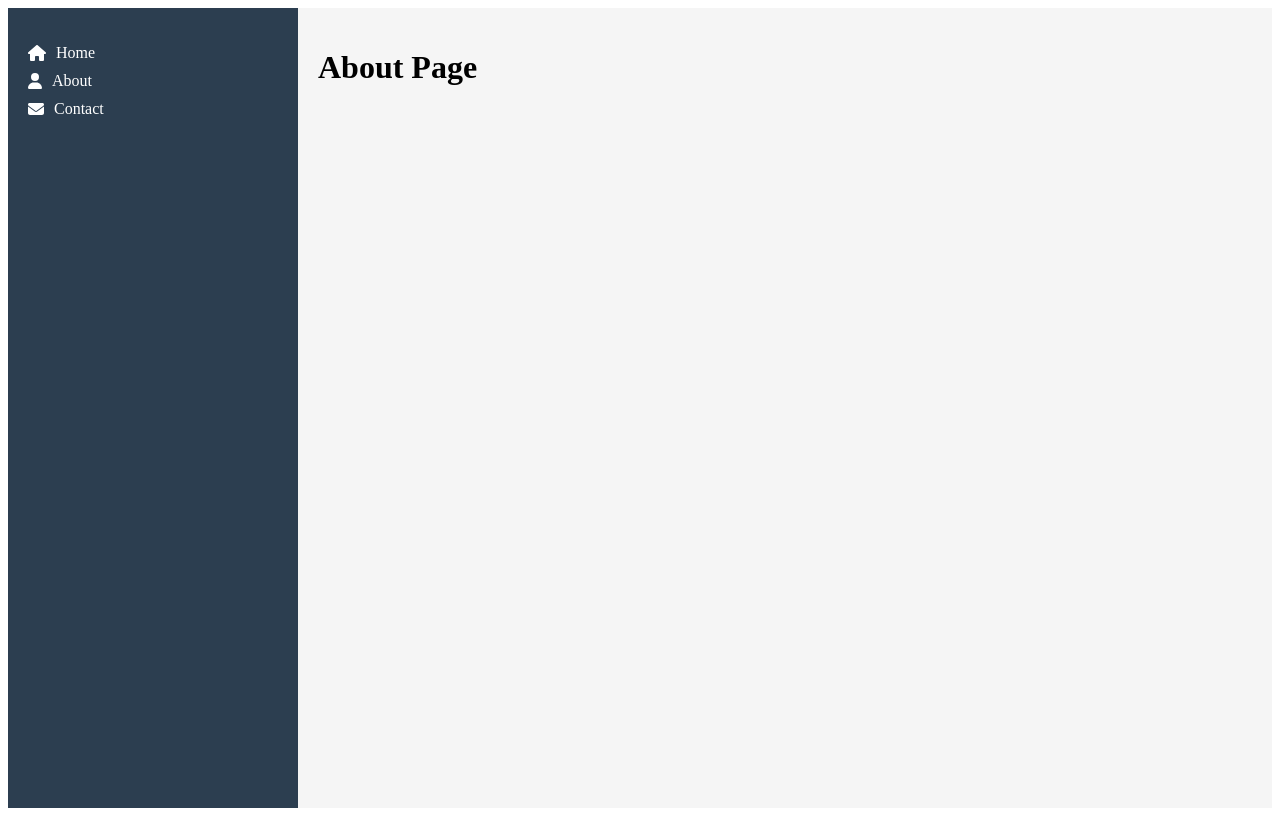
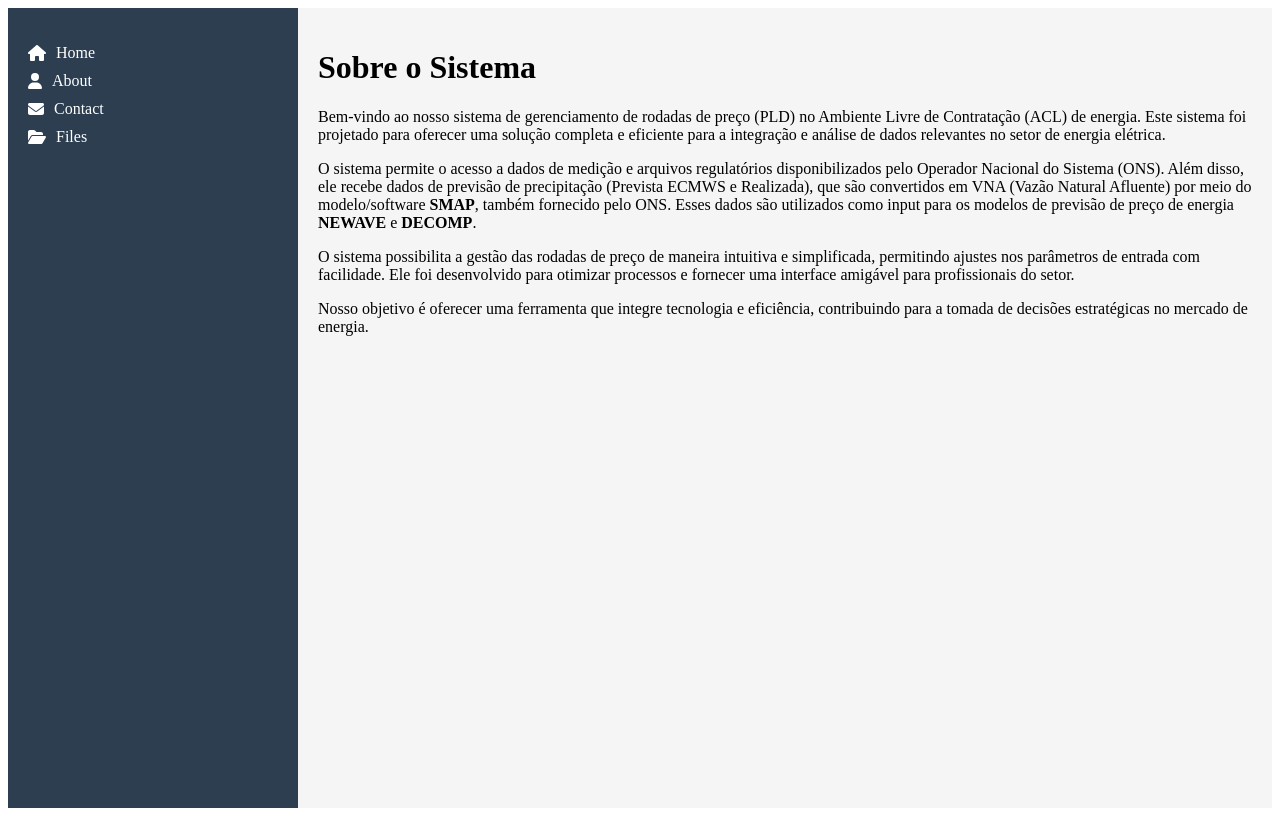
Before and after one commit to alexandrebfreitas/herculesenergy, a Vue app in the folder frontend/app/: page /about in a window 1280 px wide. Built offline with nearby package versions, Linux system fonts and the light colour scheme.

Commit message:
Adicionado texto descritivo do projeto

```diff
--- a/frontend/app/src/components/Sidebar.vue
+++ b/frontend/app/src/components/Sidebar.vue
@@ -18,6 +18,12 @@
           <router-link to="/contact">
             <font-awesome-icon :icon="['fas', 'envelope']" />
             Contact
+          </router-link>
+        </li>
+        <li>
+          <router-link to="/file-mapping">
+            <font-awesome-icon :icon="['fas', 'folder-open']" />
+            Files
           </router-link>
         </li>
       </ul>
--- a/frontend/app/src/main.js
+++ b/frontend/app/src/main.js
@@ -3,8 +3,8 @@ import App from './App.vue';
 import router from './router';
 import { library } from "@fortawesome/fontawesome-svg-core";
 import { FontAwesomeIcon } from "@fortawesome/vue-fontawesome";
-import { faHome, faUser, faEnvelope } from "@fortawesome/free-solid-svg-icons";
+import { faHome, faUser, faEnvelope,faFolderOpen} from "@fortawesome/free-solid-svg-icons";
 // Adicione os ícones à biblioteca
-library.add(faHome, faUser, faEnvelope);
+library.add(faHome, faUser, faEnvelope,faFolderOpen);
 
 createApp(App).use(router).component("font-awesome-icon", FontAwesomeIcon).mount("#app");
--- a/frontend/app/src/router/index.js
+++ b/frontend/app/src/router/index.js
@@ -2,11 +2,14 @@ import { createRouter, createWebHistory } from "vue-router";
 import AppHome from "../views/Home.vue";
 import AppAbout from "../views/About.vue";
 import AppContact from "../views/Contact.vue";
+import FileMapping from "../views/FileMapping.vue"; // Importa a nova tela
 
 const routes = [
   { path: "/", component: AppHome },
   { path: "/about", component: AppAbout },
   { path: "/contact", component: AppContact },
+  { path: "/contact", component: AppContact },
+  { path: "/file-mapping", component: FileMapping },
 ];
 
 const router = createRouter({
--- a/frontend/app/src/views/About.vue
+++ b/frontend/app/src/views/About.vue
@@ -1,6 +1,32 @@
 <template>
-  <div>
-    <h1>About Page</h1>
+  <div class="AppAbout">
+    <h1>Sobre o Sistema</h1>
+    <p>
+      Bem-vindo ao nosso sistema de gerenciamento de rodadas de preço (PLD) no
+      Ambiente Livre de Contratação (ACL) de energia. Este sistema foi
+      projetado para oferecer uma solução completa e eficiente para a
+      integração e análise de dados relevantes no setor de energia elétrica.
+    </p>
+    <p>
+      O sistema permite o acesso a dados de medição e arquivos regulatórios
+      disponibilizados pelo Operador Nacional do Sistema (ONS). Além disso, ele
+      recebe dados de previsão de precipitação (Prevista ECMWS e Realizada), que
+      são convertidos em VNA (Vazão Natural Afluente) por meio do modelo/software
+      <strong>SMAP</strong>, também fornecido pelo ONS. Esses dados são utilizados como
+      input para os modelos de previsão de preço de energia <strong>NEWAVE</strong> e
+      <strong>DECOMP</strong>.
+    </p>
+    <p>
+      O sistema possibilita a gestão das rodadas de preço de maneira intuitiva
+      e simplificada, permitindo ajustes nos parâmetros de entrada com
+      facilidade. Ele foi desenvolvido para otimizar processos e fornecer uma
+      interface amigável para profissionais do setor.
+    </p>
+    <p>
+      Nosso objetivo é oferecer uma ferramenta que integre tecnologia e
+      eficiência, contribuindo para a tomada de decisões estratégicas no mercado
+      de energia.
+    </p>
   </div>
 </template>
 
@@ -9,3 +35,23 @@ export default {
   name: "AppAbout",
 };
 </script>
+
+<style scoped>
+.about {
+  padding: 20px;
+  font-family: Arial, sans-serif;
+  line-height: 1.6;
+}
+
+.about h1 {
+  font-size: 2rem;
+  margin-bottom: 1rem;
+  color: #2c3e50;
+}
+
+.about p {
+  font-size: 1rem;
+  margin-bottom: 1rem;
+  color: #34495e;
+}
+</style>
--- /dev/null
+++ b/frontend/app/src/views/FileMapping.vue
@@ -0,0 +1,125 @@
+<template>
+  <div class="file-mapper">
+    <aside class="AppSidebar">
+      <h3>Opções</h3>
+      <button @click="fetchFiles">Carregar Arquivos</button>
+    </aside>
+    <main class="main-panel">
+      <h2>Arquivos do Repositório</h2>
+      <div class="file-list">
+        <ul>
+          <li
+            v-for="file in files"
+            :key="file.id"
+            :class="{ selected: file.id === selectedFile?.id }"
+            @click="selectFile(file)"
+          >
+            <span v-if="file.type === 'directory'">📁</span>
+            <span v-else>📄</span>
+            {{ file.name }}
+          </li>
+        </ul>
+      </div>
+      <div v-if="selectedFile" class="file-details">
+        <h3>Detalhes do Arquivo</h3>
+        <p><strong>Nome:</strong> {{ selectedFile.name }}</p>
+        <p><strong>Tipo:</strong> {{ selectedFile.type }}</p>
+        <p><strong>Tamanho:</strong> {{ selectedFile.size }} KB</p>
+        <button @click="mapFile(selectedFile)">Mapear Arquivo</button>
+      </div>
+    </main>
+  </div>
+</template>
+
+<script>
+export default {
+  data() {
+    return {
+      files: [], // Lista de arquivos e diretórios
+      selectedFile: null, // Arquivo selecionado
+    };
+  },
+  methods: {
+    fetchFiles() {
+      // Simulação de chamada para buscar arquivos
+      this.files = [
+        { id: 1, name: "src", type: "directory", size: null },
+        { id: 2, name: "package.json", type: "file", size: 14 },
+        { id: 3, name: "README.md", type: "file", size: 5 },
+      ];
+    },
+    selectFile(file) {
+      this.selectedFile = file;
+    },
+    mapFile(file) {
+      console.log("Arquivo mapeado:", file);
+      alert(`Arquivo "${file.name}" foi mapeado com sucesso!`);
+    },
+  },
+};
+</script>
+
+<style scoped>
+.file-mapper {
+  display: flex;
+  height: 100vh;
+}
+
+.sidebar {
+  width: 250px;
+  background-color: #f4f4f4;
+  padding: 20px;
+  box-shadow: 2px 0 5px rgba(0, 0, 0, 0.1);
+}
+
+.main-panel {
+  flex: 1;
+  padding: 20px;
+}
+
+.file-list ul {
+  list-style: none;
+  padding: 0;
+}
+
+.file-list li {
+  cursor: pointer;
+  padding: 10px;
+  margin: 5px 0;
+  border: 1px solid #ddd;
+  border-radius: 4px;
+  display: flex;
+  align-items: center;
+  gap: 10px;
+}
+
+.file-list li:hover {
+  background-color: #f0f0f0;
+}
+
+.file-list li.selected {
+  background-color: #e0f7fa;
+  border-color: #00796b;
+}
+
+.file-details {
+  margin-top: 20px;
+}
+
+.file-details p {
+  margin: 5px 0;
+}
+
+button {
+  background-color: #00796b;
+  color: white;
+  border: none;
+  padding: 10px 15px;
+  border-radius: 4px;
+  cursor: pointer;
+}
+
+button:hover {
+  background-color: #005f4b;
+}
+</style>
```
